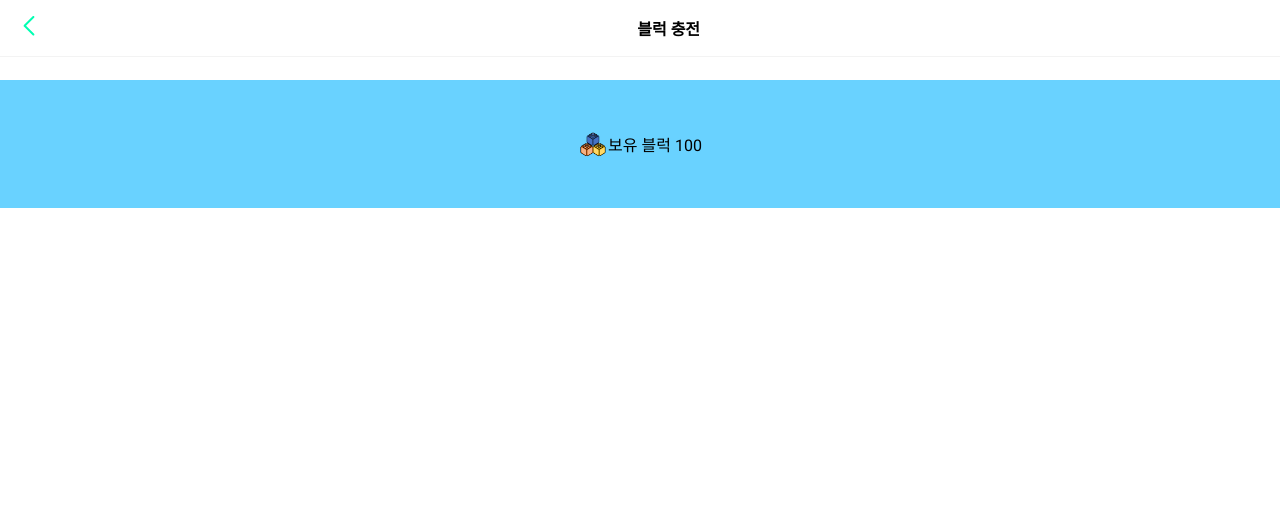
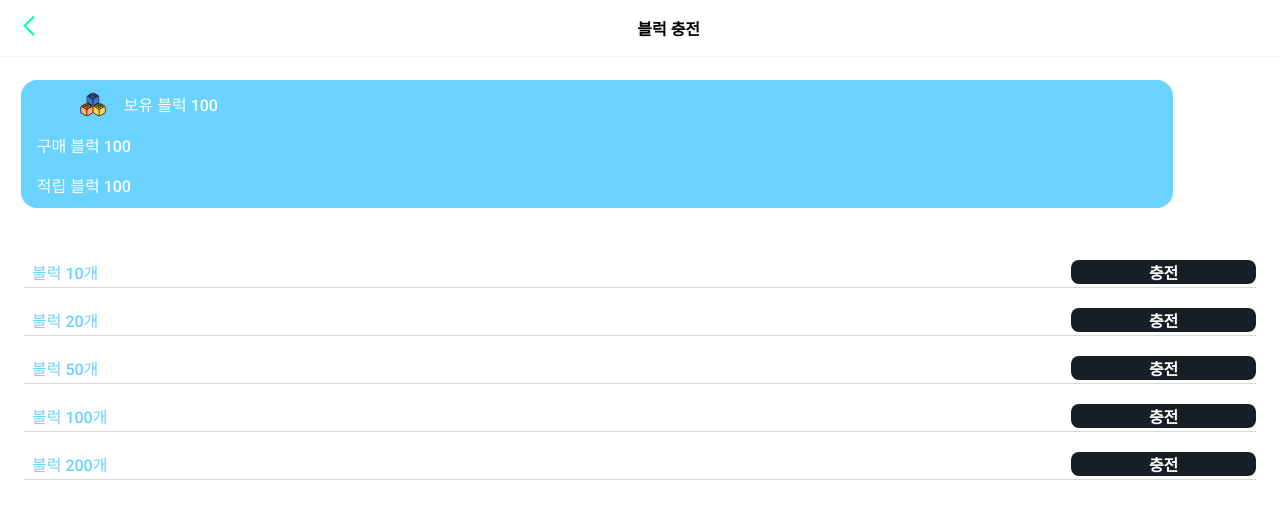
Before and after one commit to N0T-BAD/blockpage, a Next.js app: page /blockcharge in a window 1280 px wide. Shown: the top 514 px of the page. Built offline with nearby package versions, Linux system fonts and the light colour scheme.

Commit message:
feat:블럭 충전 페이지 구현

```diff
--- a/components/layouts/layout.tsx
+++ b/components/layouts/layout.tsx
@@ -1,12 +1,11 @@
 import Header from "./Header"
 
-export default function Layout(props:{ children: React.ReactNode }) {
+export default function Layout(props: { children: React.ReactNode }) {
 
   return (
     <>
-    <Header />
-    <div>{props.children}</div>
-    {/* footer component */}
+      <Header />
+      <div>{props.children}</div>
     </>
   )
 }
--- a/components/pages/blockcharge/BlcokChargeTopSection.tsx
+++ b/components/pages/blockcharge/BlcokChargeTopSection.tsx
@@ -1,6 +1,6 @@
 import React from 'react'
 import style from '@/components/pages/blockcharge/BlcokChargeTopSection.module.css'
-import MyBlock from './MyBlock'
+import MyBlock from '@/components/pages/blockcharge/MyBlock'
 
 export default function BlcokChargeTopSection() {
   return (
--- /dev/null
+++ b/components/pages/blockcharge/BlockCharge.module.css
@@ -0,0 +1,31 @@
+.ChargeBlock {
+    width: 100%;
+    display: flex;
+    align-items: center;
+    justify-content: space-between;
+    border-bottom: 1px solid var(--bp-line-gray);
+    height: 2rem;
+    margin: 1rem 0;
+}
+
+.ChargeBlock__title{
+    width: 85%;
+    color: var(--bp-blue);
+    text-align: start;
+    padding: 0 0.5rem;
+    font-weight: 500;
+}
+
+.ChargeBlock_Button{
+    width: 15%;
+}
+
+.ChargeBlock_Button p {
+    background-color: var(--bp-black);
+    color: var(--bp-white);
+    text-align: center;
+    width: 100%;
+    border-radius: 0.5rem;
+    height: 1.5rem;
+    font-weight: 600;
+}
--- /dev/null
+++ b/components/pages/blockcharge/BlockCharge.tsx
@@ -0,0 +1,28 @@
+import React, { useEffect, useState } from 'react'
+import style from '@/components/pages/blockcharge/BlockCharge.module.css'
+import { ChargeBlockData } from '@/types/chargeBlockData'
+import { chargeBlockData } from '@/data/chargeBlockData'
+import Link from 'next/link'
+
+export default function BlockCharge() {
+
+
+    return (
+        <>
+            {
+                chargeBlockData.map((data: ChargeBlockData) => (
+                    <div className={style.ChargeBlock}>
+                        <div className={style.ChargeBlock__title}>
+                            <p>블럭 {data.number}개</p>
+                        </div>
+                        <div className={style.ChargeBlock_Button}>
+                            <Link href={data.path}>
+                                <p>충전</p>
+                            </Link>
+                        </div>
+                    </div>
+                ))
+            }
+        </>
+    )
+}
--- /dev/null
+++ b/components/pages/blockcharge/BlockChargeMiddleSection.module.css
@@ -0,0 +1,4 @@
+section.BlockChargeMiddleSection{
+    margin-top: 3rem;
+    padding: 0 1.5rem;
+}
--- /dev/null
+++ b/components/pages/blockcharge/BlockChargeMiddleSection.tsx
@@ -0,0 +1,11 @@
+import React from 'react'
+import style from '@/components/pages/blockcharge/BlockChargeMiddleSection.module.css'
+import BlockCharge from '@/components/pages/blockcharge/BlockCharge'
+
+export default function BlockChargeMiddleSection() {
+    return (
+        <section className={style.BlockChargeMiddleSection}>
+            <BlockCharge />
+        </section>
+    )
+}
--- a/components/pages/blockcharge/MyBlock.module.css
+++ b/components/pages/blockcharge/MyBlock.module.css
@@ -1,11 +1,13 @@
 .MyBlockbg {
-  width: 100%;
+  width: 90%;
   height: 8rem;
   background-color: var(--bp-blue);
   display: flex;
-  align-items: center;
   justify-content: center;
   padding: 0 1rem;
+  flex-flow: column;
+  border-radius: 1rem;
+  margin: 0 1.3rem;
 }
 
 .MyBlock {
@@ -13,4 +15,40 @@
   align-items: center;
   justify-content: center;
   width: 100%;
+  padding: 0.5rem 0;
 }
+
+.MyBlock p{
+  font-size: 1rem;
+  color: var(--bp-white);
+  font-weight: 500;
+  text-align: start;
+  width: 90%;
+  padding: 0 1rem;
+}
+
+.MyBuyBlock{
+  padding: 0.5rem 0;
+  width: 100%;
+}
+
+.MyBuyBlock p{
+  width: 100%;
+  font-size: 1rem;
+  color: var(--bp-white);
+  font-weight: 500;
+  text-align: start;
+}
+
+.MyPointBlock{
+  padding: 0.5rem 0;
+  width: 100%;
+}
+
+.MyPointBlock p{
+  width: 100%;
+  font-size: 1rem;
+  color: var(--bp-white);
+  font-weight: 500;
+  text-align: start;
+}
--- a/components/pages/blockcharge/MyBlock.tsx
+++ b/components/pages/blockcharge/MyBlock.tsx
@@ -9,6 +9,12 @@ export default function MyBlock() {
         <Image src={'/assets/images/mypage/Block.png'} alt="block" width={30} height={25} />
         <p>보유 블럭 100</p>
       </div>
+      <div className={style.MyBuyBlock}>
+        <p>구매 블럭 100</p>
+      </div>
+      <div className={style.MyPointBlock}>
+        <p>적립 블럭 100</p>
+      </div>
     </div>
   )
 }
--- /dev/null
+++ b/data/chargeBlockData.ts
@@ -0,0 +1,27 @@
+export const chargeBlockData = [
+    {
+        id: 1,
+        number: "10",
+        path: '/block/10',
+    },
+    {
+        id: 2,
+        number: '20',
+        path: '/block/20',
+    },
+    {
+        id: 3,
+        number: '50',
+        path: '/block/50',
+    },
+    {
+        id: 4,
+        number: '100',
+        path: '/block/100',
+    },
+    {
+        id: 5,
+        number: '200',
+        path: '/block/200',
+    }
+];
--- a/data/dummy/mainEventBannerData.ts
+++ b/data/dummy/mainEventBannerData.ts
@@ -1,4 +1,3 @@
-
 export const mainEventBannerData = [
   {
     id: 1,
--- a/pages/blockcharge.tsx
+++ b/pages/blockcharge.tsx
@@ -1,11 +1,13 @@
 import Layout from "@/components/layouts/layout"
 import { NextPageWithLayout } from "./_app"
 import BlcokChargeTopSection from "@/components/pages/blockcharge/BlcokChargeTopSection"
+import BlockChargeMiddleSection from "@/components/pages/blockcharge/BlockChargeMiddleSection"
 
 const blockcharge: NextPageWithLayout = () => {
   return (
     <>
       <BlcokChargeTopSection />
+      <BlockChargeMiddleSection />
     </>
   )
 }
--- /dev/null
+++ b/types/chargeBlockData.ts
@@ -0,0 +1,5 @@
+export interface ChargeBlockData {
+    id: number;
+    number: string;
+    path: string;
+}
```
